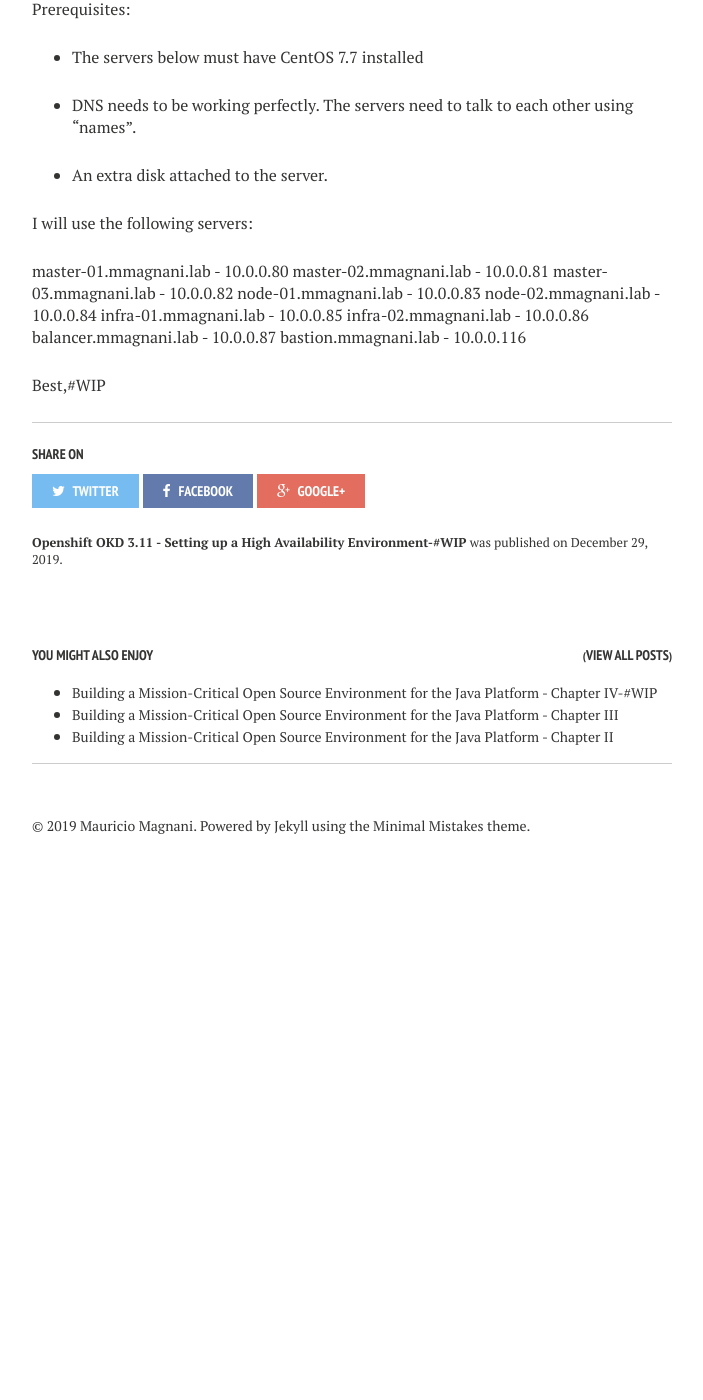
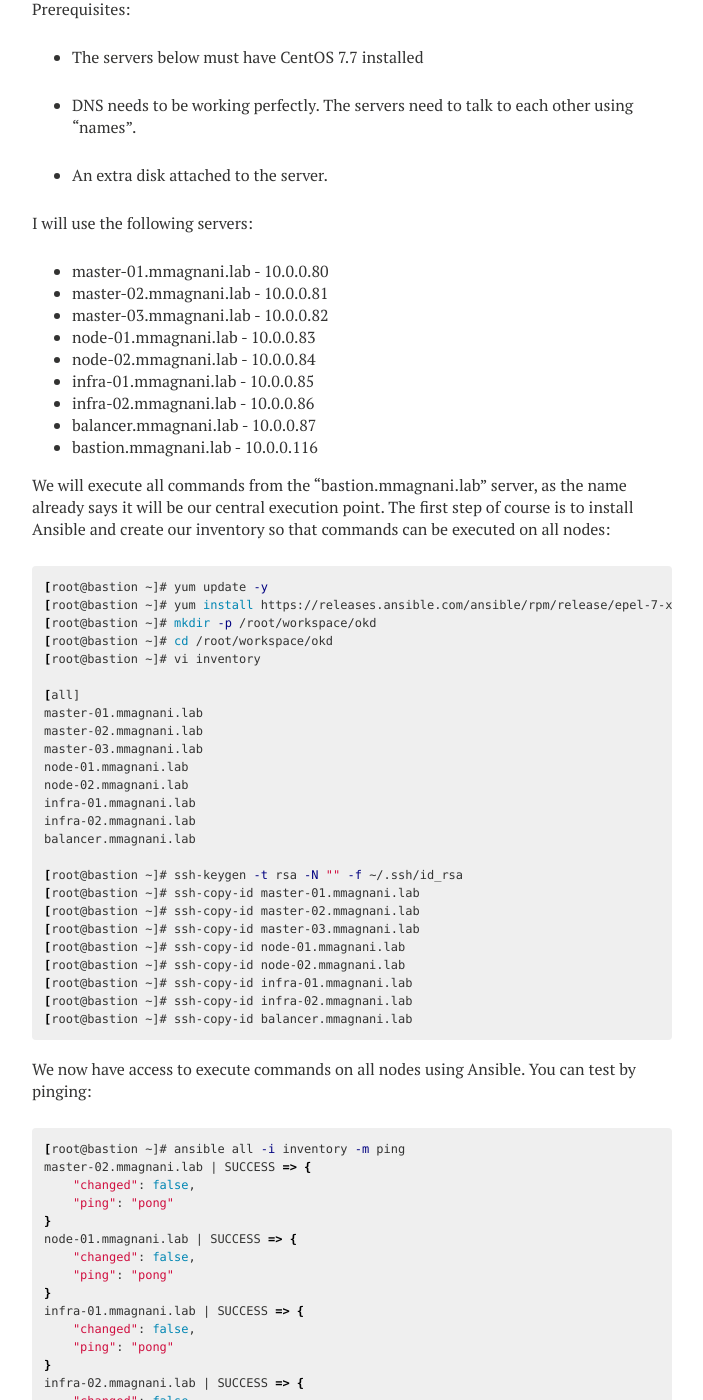
Before and after one commit to msmagnanijr/msmagnanijr.github.io, a Jekyll site: the page built from _posts/2019-12-29-okd-311.md, in a window 1280 px wide and 1400 px high, scrolled down 1929 px. Shown: the whole window, without its empty margins (288-991 px from the left). Built offline with Jekyll 4.4.1, drawn with Linux system fonts in a browser that asks for light colours; nearby versions of some CDN libraries; comment, search, counter and statistics services are not loaded; before the commit the page ends 2813 px from its top, so only the background shows below that; some of the changed text lies outside the part shown.

Commit message:
update okd post

```diff
--- a/_posts/2019-12-29-okd-311.md
+++ b/_posts/2019-12-29-okd-311.md
@@ -66,14 +66,115 @@ Prerequisites:
 
  I will use the following servers:
 
- master-01.mmagnani.lab - 10.0.0.80
- master-02.mmagnani.lab - 10.0.0.81
- master-03.mmagnani.lab - 10.0.0.82
- node-01.mmagnani.lab   - 10.0.0.83
- node-02.mmagnani.lab   - 10.0.0.84
- infra-01.mmagnani.lab  - 10.0.0.85
- infra-02.mmagnani.lab  - 10.0.0.86
- balancer.mmagnani.lab  - 10.0.0.87
- bastion.mmagnani.lab   - 10.0.0.116
+ * master-01.mmagnani.lab - 10.0.0.80
+ * master-02.mmagnani.lab - 10.0.0.81
+ * master-03.mmagnani.lab - 10.0.0.82
+ * node-01.mmagnani.lab   - 10.0.0.83
+ * node-02.mmagnani.lab   - 10.0.0.84
+ * infra-01.mmagnani.lab  - 10.0.0.85
+ * infra-02.mmagnani.lab  - 10.0.0.86
+ * balancer.mmagnani.lab  - 10.0.0.87
+ * bastion.mmagnani.lab   - 10.0.0.116
+
+We will execute all commands from the "bastion.mmagnani.lab" server, as the name already says it will be our central execution point. The first step of course is to install Ansible and create our inventory so that commands can be executed on all nodes:
+
+{% highlight bash %}
+[root@bastion ~]# yum update -y
+[root@bastion ~]# yum install https://releases.ansible.com/ansible/rpm/release/epel-7-x86_64/ansible-2.6.9-1.el7.ans.noarch.rpm -y
+[root@bastion ~]# mkdir -p /root/workspace/okd
+[root@bastion ~]# cd /root/workspace/okd
+[root@bastion ~]# vi inventory
+
+[all]
+master-01.mmagnani.lab
+master-02.mmagnani.lab
+master-03.mmagnani.lab
+node-01.mmagnani.lab
+node-02.mmagnani.lab
+infra-01.mmagnani.lab
+infra-02.mmagnani.lab
+balancer.mmagnani.lab
+
+[root@bastion ~]# ssh-keygen -t rsa -N "" -f ~/.ssh/id_rsa
+[root@bastion ~]# ssh-copy-id master-01.mmagnani.lab
+[root@bastion ~]# ssh-copy-id master-02.mmagnani.lab
+[root@bastion ~]# ssh-copy-id master-03.mmagnani.lab
+[root@bastion ~]# ssh-copy-id node-01.mmagnani.lab
+[root@bastion ~]# ssh-copy-id node-02.mmagnani.lab
+[root@bastion ~]# ssh-copy-id infra-01.mmagnani.lab
+[root@bastion ~]# ssh-copy-id infra-02.mmagnani.lab
+[root@bastion ~]# ssh-copy-id balancer.mmagnani.lab
+{% endhighlight %}
+
+We now have access to execute commands on all nodes using Ansible. You can test by pinging:
+
+{% highlight bash %}
+[root@bastion ~]# ansible all -i inventory -m ping
+master-02.mmagnani.lab | SUCCESS => {
+    "changed": false,
+    "ping": "pong"
+}
+node-01.mmagnani.lab | SUCCESS => {
+    "changed": false,
+    "ping": "pong"
+}
+infra-01.mmagnani.lab | SUCCESS => {
+    "changed": false,
+    "ping": "pong"
+}
+infra-02.mmagnani.lab | SUCCESS => {
+    "changed": false,
+    "ping": "pong"
+}
+balancer.mmagnani.lab | SUCCESS => {
+    "changed": false,
+    "ping": "pong"
+}
+node-02.mmagnani.lab | SUCCESS => {
+    "changed": false,
+    "ping": "pong"
+}
+master-03.mmagnani.lab | SUCCESS => {
+    "changed": false,
+    "ping": "pong"
+}
+master-01.mmagnani.lab | SUCCESS => {
+    "changed": false,
+    "ping": "pong"
+}
+{% endhighlight %}
+
+Update all nodes, run:
+
+{% highlight bash %}
+[root@bastion ~]# ansible all -i inventory -m shell -a "yum update -y"
+{% endhighlight %}
+
+Selinux must be enforcing on all nodes, run:
+
+{% highlight bash %}
+[root@bastion ~]# ansible all -i inventory -m shell -a "getenforce"
+{% endhighlight %}
+
+Firewalld in this case must be disabled on all nodes, run:
+
+{% highlight bash %}
+[root@bastion ~]# ansible all -i inventory -m shell -a "systemctl stop firewalld"
+[root@bastion ~]# ansible all -i inventory -m shell -a "systemctl disable firewalld"
+{% endhighlight %}
+
+Install EPEL repo on all nodes, run:
+
+{% highlight bash %}
+[root@bastion ~]# ansible all -i inventory -m shell -a "yum install https://dl.fedoraproject.org/pub/epel/epel-release-latest-7.noarch.rpm -y"
+[root@bastion ~]# ansible all -i inventory -m shell -a "sed -i -e "s/^enabled=1/enabled=0/" /etc/yum.repos.d/epel.repo"
+{% endhighlight %}
+
+Install the following packages on all nodes:
+
+{% highlight bash %}
+[root@bastion ~]# ansible all -i inventory -m shell -a "yum install wget git net-tools bind-utils yum-utils iptables-services bridge-utils bash-completion kexec-tools sos psacct -y"
+[root@bastion ~]# ansible all -i inventory -m shell -a "yum -y --enablerepo=epel install pyOpenSSL -y"
+{% endhighlight %}
 
 Best,#WIP
```
